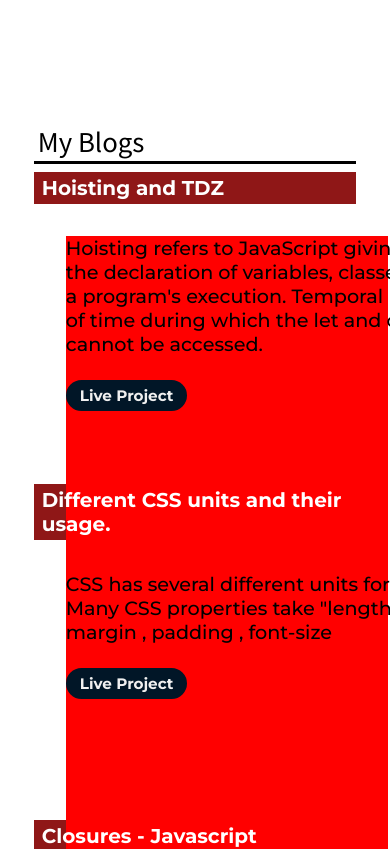
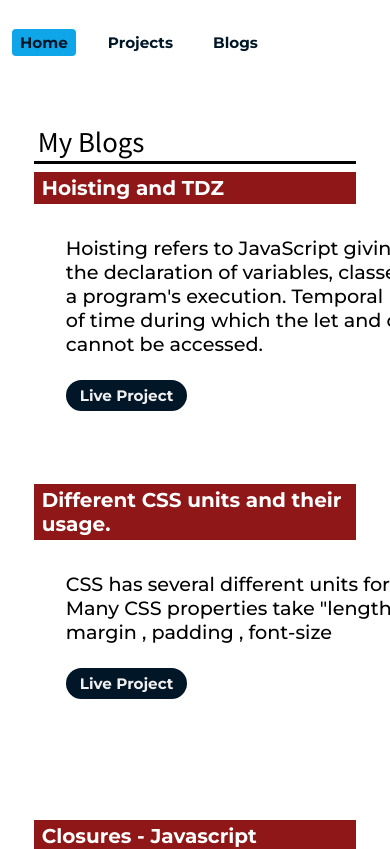
Before and after one commit to Rockyraven/react-portfolio, a React (Create React App) app: page /blogs in a window 390 px wide. Shown: the top 849 px of the page. Built offline with nearby package versions, Linux system fonts and the light colour scheme; grey boxes are pictures that could not be loaded.

Commit message:
index.css updated

```diff
--- a/src/component/navbar/Navbar.jsx
+++ b/src/component/navbar/Navbar.jsx
@@ -1,6 +1,5 @@
 import React from "react";
 import { Link } from "react-router-dom";
-import "./navbar.css";
 
 export const Navbar = () => {
   return (
--- a/src/index.css
+++ b/src/index.css
@@ -949,53 +949,6 @@ body.dark-theme .footer {
 /* START OF MEDIA MAX WIDTH 550px */
 
 @media screen and (max-width: 550px) {
-	ul.navlinks {
-		flex-direction: column;
-		position: fixed;
-		top: 0;
-		bottom: 0;
-		left: 0;
-		right: 0;
-		z-index: 100;
-		max-width: 100%;
-		max-height: 100%;
-		transform: translateY(-100%);
-		transition: transform 0.25s cubic-bezier(0.5, 0, 0.5, 1);
-		-webkit-transition: transform 0.25s cubic-bezier(0.5, 0, 0.5, 1);
-		-moz-transition: transform 0.25s cubic-bezier(0.5, 0, 0.5, 1);
-		-ms-transition: transform 0.25s cubic-bezier(0.5, 0, 0.5, 1);
-		-o-transition: transform 0.25s cubic-bezier(0.5, 0, 0.5, 1);
-		justify-content: space-evenly;
-		margin: 0;
-		padding: 0;
-		-webkit-transform: translateY(-100%);
-		-moz-transform: translateY(-100%);
-		-ms-transform: translateY(-100%);
-		-o-transform: translateY(-100%);
-		background-color: var(--light-theme-primary-color);
-	}
-
-	body.light-theme ul.navlinks {
-		background-color: var(--light-theme-primary-color);
-	}
-
-	body.dark-theme ul.navlinks {
-		background-color: var(--dark-theme-primary-color);
-	}
-
-	nav.navbar ul.navlinks li a {
-		/* font-size: 1.7rem; */
-		color: inherit;
-		color: var(--light-theme-background-color);
-	}
-
-	body.light-theme nav.navbar ul.navlinks li a {
-		color: var(--light-theme-background-color);
-	}
-
-	body.dark-theme nav.navbar ul.navlinks li a {
-		color: var(--dark-theme-background-color);
-	}
 
 	nav.navbar ul.navlinks li a:hover {
 		background-color: var(--light-theme-background-color);
@@ -1012,111 +965,6 @@ body.dark-theme .footer {
 		color: var(--dark-theme-primary-color);
 	}
 
-	body.light-theme .navlinks-toggle .hamburger,
-	body.light-theme .navlinks-toggle .hamburger::after,
-	body.light-theme .navlinks-toggle .hamburger::before {
-		background-color: var(--light-theme-secondary-color);
-	}
-
-	body.dark-theme .navlinks-toggle .hamburger,
-	body.dark-theme .navlinks-toggle .hamburger::after,
-	body.dark-theme .navlinks-toggle .hamburger::before {
-		background-color: var(--dark-theme-secondary-color);
-	}
-
-	.navlinks-toggle {
-		display: block;
-		padding: 0.5rem;
-		background: transparent;
-		border: 0;
-		cursor: pointer;
-		left: calc(48% - var(--space-1-5));
-		z-index: 200;
-		position: absolute;
-		left: calc(48% - var(--space-1-5));
-	}
-
-	.nav-open ul.navlinks {
-		padding-top: 5rem;
-		transform: translateY(0);
-		-webkit-transform: translateY(0);
-		-moz-transform: translateY(0);
-		-ms-transform: translateY(0);
-		-o-transform: translateY(0);
-	}
-
-	.nav-open .navlinks-toggle {
-		/* top: 2.5rem; */
-		position: fixed;
-	}
-
-	.nav-open .navlinks-toggle > .hamburger,
-	.nav-open .navlinks-toggle > .hamburger::after,
-	.nav-open .navlinks-toggle > .hamburger::before {
-		transform: rotate(0.625turn);
-		-webkit-transform: rotate(0.625turn);
-		-moz-transform: rotate(0.625turn);
-		-ms-transform: rotate(0.625turn);
-		-o-transform: rotate(0.625turn);
-	}
-
-	.nav-open .hamburger::after {
-		opacity: 0;
-	}
-
-	.blog-container .blog-desc{
-		/* display: flex; */
-		height: 30rem;
-		width: 100%;
-		background-color: red;
-		/* justify-content: center; */
-	}
-
-	.nav-open .navlinks-toggle .hamburger::before {
-		transform: rotate(90deg) translateX(-10px);
-		-webkit-transform: rotate(90deg) translateX(-10px);
-		-moz-transform: rotate(90deg) translateX(-10px);
-		-ms-transform: rotate(90deg) translateX(-10px);
-		-o-transform: rotate(90deg) translateX(-10px);
-	}
-
-	.hamburger {
-		display: block;
-		position: relative;
-	}
-
-	.hamburger,
-	.hamburger::before,
-	.hamburger::after {
-		width: 2.5rem;
-		height: 5px;
-		border-radius: 1rem;
-		-webkit-border-radius: 1rem;
-		-moz-border-radius: 1rem;
-		-ms-border-radius: 1rem;
-		-o-border-radius: 1rem;
-		transition: transform 0.25s ease-in-out;
-		-webkit-transition: transform 0.25s ease-in-out;
-		-moz-transition: transform 0.25s ease-in-out;
-		-ms-transition: transform 0.25s ease-in-out;
-		-o-transition: transform 0.25s ease-in-out;
-	}
-
-	.hamburger::before,
-	.hamburger::after {
-		content: "";
-		position: absolute;
-		left: 0;
-		right: 0;
-	}
-
-	.hamburger::before {
-		top: 10px;
-	}
-
-	.hamburger::after {
-		bottom: 10px;
-	}
 
 	.skills-container .skill-list {
 		grid-template-columns: repeat(3, 1fr);
```
Also changed, not shown: src/component/navbar/navbar.css (deleted).
